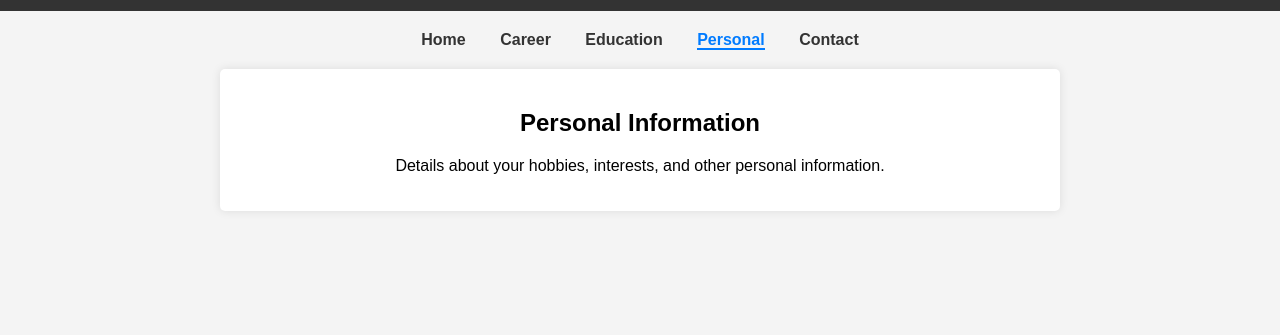
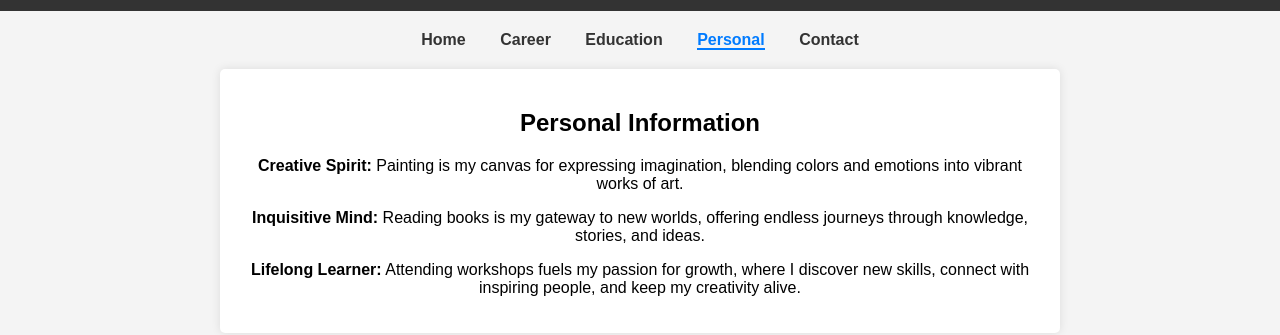
Before and after one commit to srimukhipulluri/srimukhipulluri.github.io, a plain HTML site: page personal.html in a window 1280 px wide. Shown: the part 89-424 px from the top of the page. Drawn offline with Linux system fonts and the light colour scheme.

Commit message:
Update personal.html

```diff
--- a/personal.html
+++ b/personal.html
@@ -55,8 +55,11 @@
         <a href="contact.html">Contact</a>
     </nav>
     <section>
-        <h2>Personal Information</h2>
-        <p>Details about your hobbies, interests, and other personal information.</p>
+       <h2>Personal Information</h2>
+<p><strong>Creative Spirit:</strong> Painting is my canvas for expressing imagination, blending colors and emotions into vibrant works of art.</p>
+<p><strong>Inquisitive Mind:</strong> Reading books is my gateway to new worlds, offering endless journeys through knowledge, stories, and ideas.</p>
+<p><strong>Lifelong Learner:</strong> Attending workshops fuels my passion for growth, where I discover new skills, connect with inspiring people, and keep my creativity alive.</p>
+
     </section>
 </body>
 </html>
```
